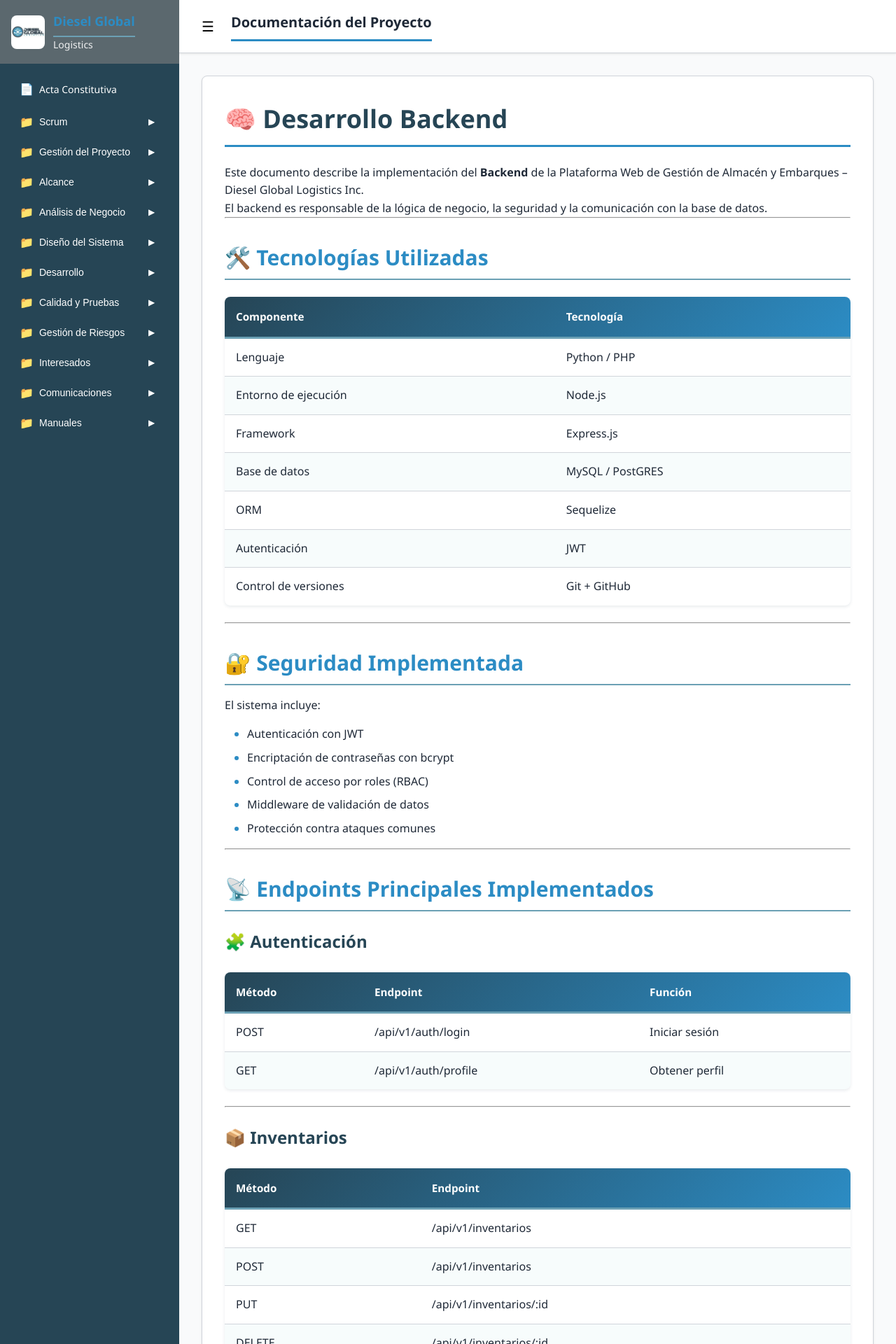
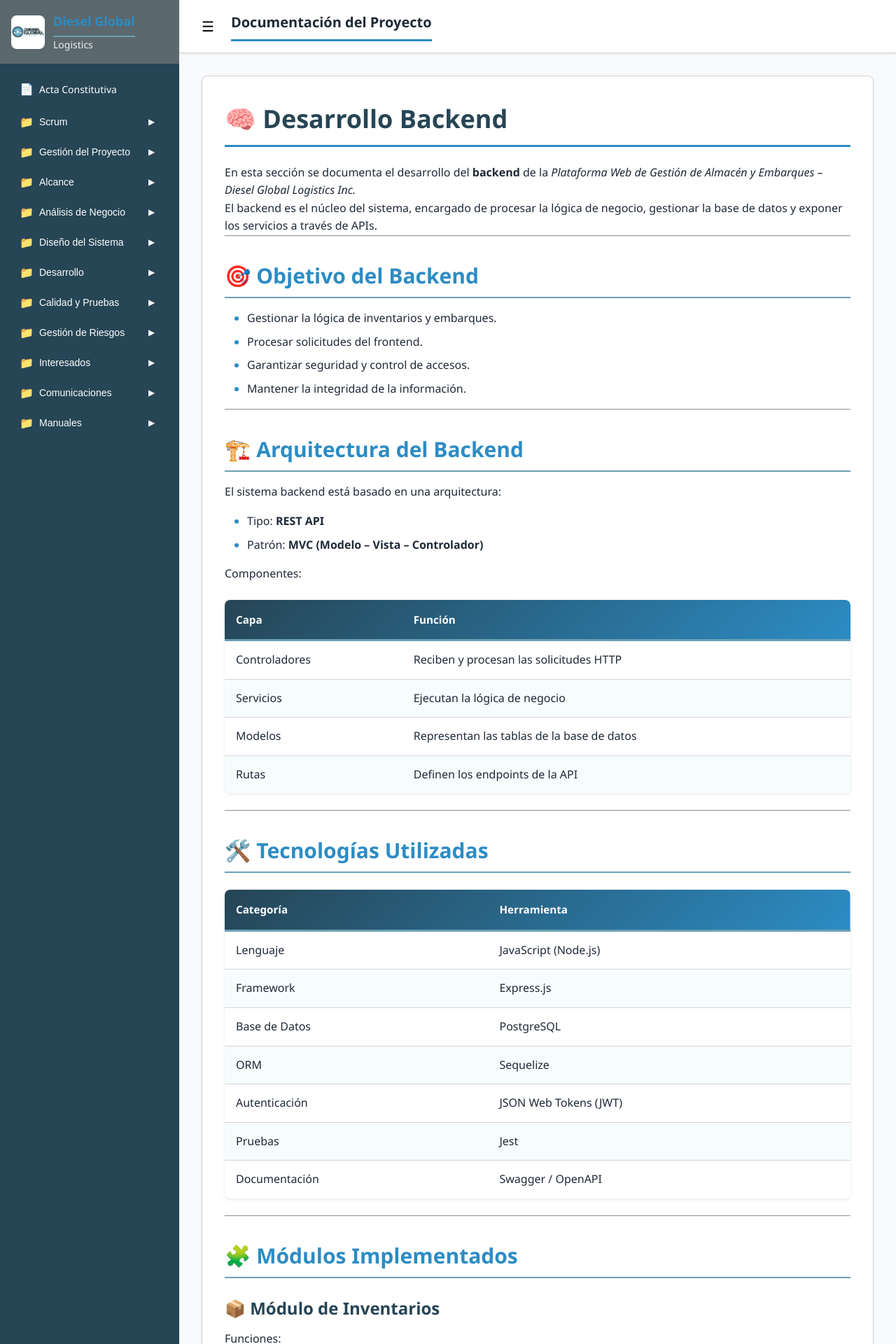
Before and after one commit to DaniOlvera17/documentacion-proyecto-dgl, a Jekyll site: the page built from 07-desarrollador/backend.md, in a window 1280 px wide. Shown: the top 1920 px of the page at 70% size. Built offline with Jekyll 4.4.1, drawn with Linux system fonts in a browser that asks for light colours; some of the changed text lies outside the part shown.

Commit message:
Ultimas actualizaciones II

```diff
--- a/07-desarrollador/backend.md
+++ b/07-desarrollador/backend.md
@@ -5,115 +5,133 @@ title: Desarrollo Backend
 
 # 🧠 Desarrollo Backend
 
-Este documento describe la implementación del **Backend** de la Plataforma Web de Gestión de Almacén y Embarques – Diesel Global Logistics Inc.
+En esta sección se documenta el desarrollo del **backend** de la *Plataforma Web de Gestión de Almacén y Embarques – Diesel Global Logistics Inc.*
 
-El backend es responsable de la lógica de negocio, la seguridad y la comunicación con la base de datos.
+El backend es el núcleo del sistema, encargado de procesar la lógica de negocio, gestionar la base de datos y exponer los servicios a través de APIs.
+
+---
+
+## 🎯 Objetivo del Backend
+
+- Gestionar la lógica de inventarios y embarques.
+- Procesar solicitudes del frontend.
+- Garantizar seguridad y control de accesos.
+- Mantener la integridad de la información.
+
+---
+
+## 🏗️ Arquitectura del Backend
+
+El sistema backend está basado en una arquitectura:
+
+- Tipo: **REST API**
+- Patrón: **MVC (Modelo – Vista – Controlador)**
+
+Componentes:
+
+| Capa | Función |
+|------|---------|
+| Controladores | Reciben y procesan las solicitudes HTTP |
+| Servicios | Ejecutan la lógica de negocio |
+| Modelos | Representan las tablas de la base de datos |
+| Rutas | Definen los endpoints de la API |
 
 ---
 
 ## 🛠️ Tecnologías Utilizadas
 
-| Componente | Tecnología |
-|------------|------------|
-| Lenguaje | Python / PHP |
-| Entorno de ejecución | Node.js |
+| Categoría | Herramienta |
+|----------|-------------|
+| Lenguaje | JavaScript (Node.js) |
 | Framework | Express.js |
-| Base de datos | MySQL / PostGRES |
+| Base de Datos | PostgreSQL |
 | ORM | Sequelize |
-| Autenticación | JWT |
-| Control de versiones | Git + GitHub |
+| Autenticación | JSON Web Tokens (JWT) |
+| Pruebas | Jest |
+| Documentación | Swagger / OpenAPI |
 
 ---
 
-## 🔐 Seguridad Implementada
+## 🧩 Módulos Implementados
 
-El sistema incluye:
+### 📦 Módulo de Inventarios
 
-- Autenticación con JWT
-- Encriptación de contraseñas con bcrypt
-- Control de acceso por roles (RBAC)
-- Middleware de validación de datos
-- Protección contra ataques comunes
+Funciones:
+
+- Registro de materiales
+- Actualización de stock
+- Consulta de inventario
+- Historial de movimientos
 
 ---
 
-## 📡 Endpoints Principales Implementados
+### 🚚 Módulo de Embarques
 
-### 🧩 Autenticación
+Funciones:
 
-| Método | Endpoint | Función |
-|--------|----------|---------|
-| POST | /api/v1/auth/login | Iniciar sesión |
-| GET | /api/v1/auth/profile | Obtener perfil |
+- Creación de órdenes de embarque
+- Validación mediante código QR
+- Seguimiento de estados
 
 ---
 
-### 📦 Inventarios
+### 👥 Módulo de Usuarios y Seguridad
 
-| Método | Endpoint |
-|--------|----------|
-| GET | /api/v1/inventarios |
-| POST | /api/v1/inventarios |
-| PUT | /api/v1/inventarios/:id |
-| DELETE | /api/v1/inventarios/:id |
+Funciones:
+
+- Registro de usuarios
+- Inicio de sesión
+- Roles y permisos (RBAC)
+- Cifrado de contraseñas
 
 ---
 
-### 🚚 Embarques
+## 🔗 Endpoints Principales
 
-| Método | Endpoint |
-|--------|----------|
-| GET | /api/v1/embarques |
-| POST | /api/v1/embarques |
-| PUT | /api/v1/embarques/:id |
-| POST | /api/v1/embarques/:id/validar |
+| Método | Endpoint | Descripción |
+|--------|---------|-------------|
+| POST | `/api/v1/auth/login` | Iniciar sesión |
+| GET | `/api/v1/inventarios` | Consultar inventario |
+| POST | `/api/v1/inventarios` | Crear material |
+| GET | `/api/v1/embarques` | Listar embarques |
+| POST | `/api/v1/embarques` | Crear embarque |
 
 ---
 
-## 🔁 Flujo Básico de una Petición
+## 🧪 Pruebas Realizadas
 
-1. El cliente envía una petición HTTP.
-2. La ruta recibe la petición.
-3. El middleware valida seguridad.
-4. El controlador procesa lógica de negocio.
-5. El modelo interactúa con la base de datos.
-6. La respuesta se devuelve al cliente.
+- Pruebas unitarias con Jest
+- Pruebas de integración de API con Postman
+- Validación de seguridad en autenticación
 
 ---
 
-## ✅ Pruebas Unitarias
+## ✅ Buenas Prácticas Aplicadas
 
-Se usaron:
-
-- Jest
-- Supertest
-
-Pruebas implementadas:
-
-- Autenticación
-- CRUD de inventario
-- CRUD de embarques
+- Separación por capas (MVC)
+- Manejo centralizado de errores
+- Validaciones de entrada
+- Uso de variables de entorno
 
 ---
 
-## 📦 Buenas Prácticas Aplicadas
+## 📂 Entregables del Backend
 
-- Código limpio
-- Modularización
-- Uso de variables de entorno (.env)
-- Documentación de endpoints
-- Control de errores centralizado
+| Entregable | Estado |
+|------------|--------|
+| API REST funcional | ✅ Completa |
+| Conexión a base de datos | ✅ Operativa |
+| Autenticación implementada | ✅ Lista |
+| Documentación Swagger | ✅ Generada |
 
 ---
 
-## 🎯 Objetivo Logrado
+## 🔗 Navegación
 
-El backend quedó preparado para:
-
-- Integrarse con el frontend
-- Escalar en producción
-- Soportar múltiples usuarios concurrentes
+- [← Volver a Desarrollo](index)
+- [Ir a Frontend →](frontend)
 
 ---
 
-[← Volver a Desarrollo](index)
+*Documento generado: 2025*
+*Versión: 1.0*
```
Also changed, not shown: 07-desarrollador/frontend.md (+69 -65 lines), 07-desarrollador/index.md (+54 -12 lines).
